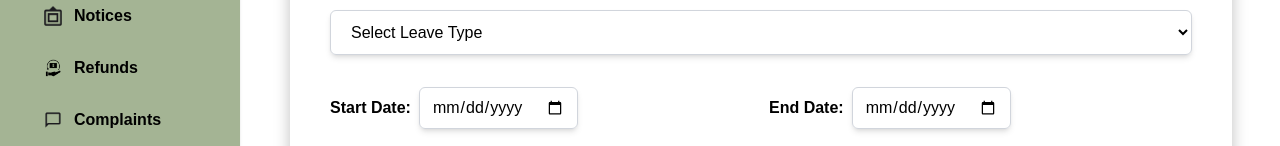
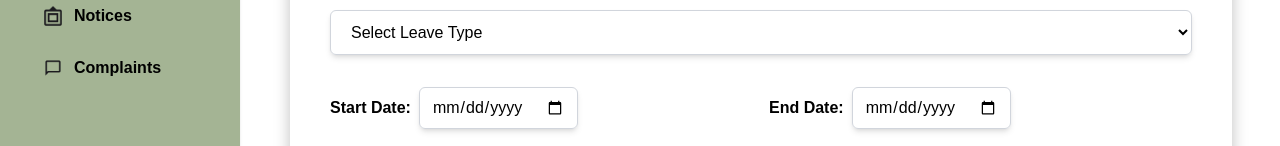
Before and after one commit to dev-nexcore/KGF_HM_Student, a Next.js app: page /student/leaves in a window 1280 px wide. Shown: the part 316-462 px from the top of the page. Built offline with nearby package versions, Linux system fonts and the light colour scheme; no server answers.

Commit message:
update sidebar.jsx

```diff
--- a/src/components/layout/sidebar.jsx
+++ b/src/components/layout/sidebar.jsx
@@ -43,7 +43,6 @@ export default function Sidebar() {
     },
     { name: "Leaves", icon: "calendar.png", href: "/leaves" },
     { name: "Notices", icon: "filter_frames.png", href: "/notices" },
-    { name: "Refunds", icon: "refund.png", href: "/refunds" },
     { name: "Complaints", icon: "chat_bubble.png", href: "/complaints" },
   ];
 
```
